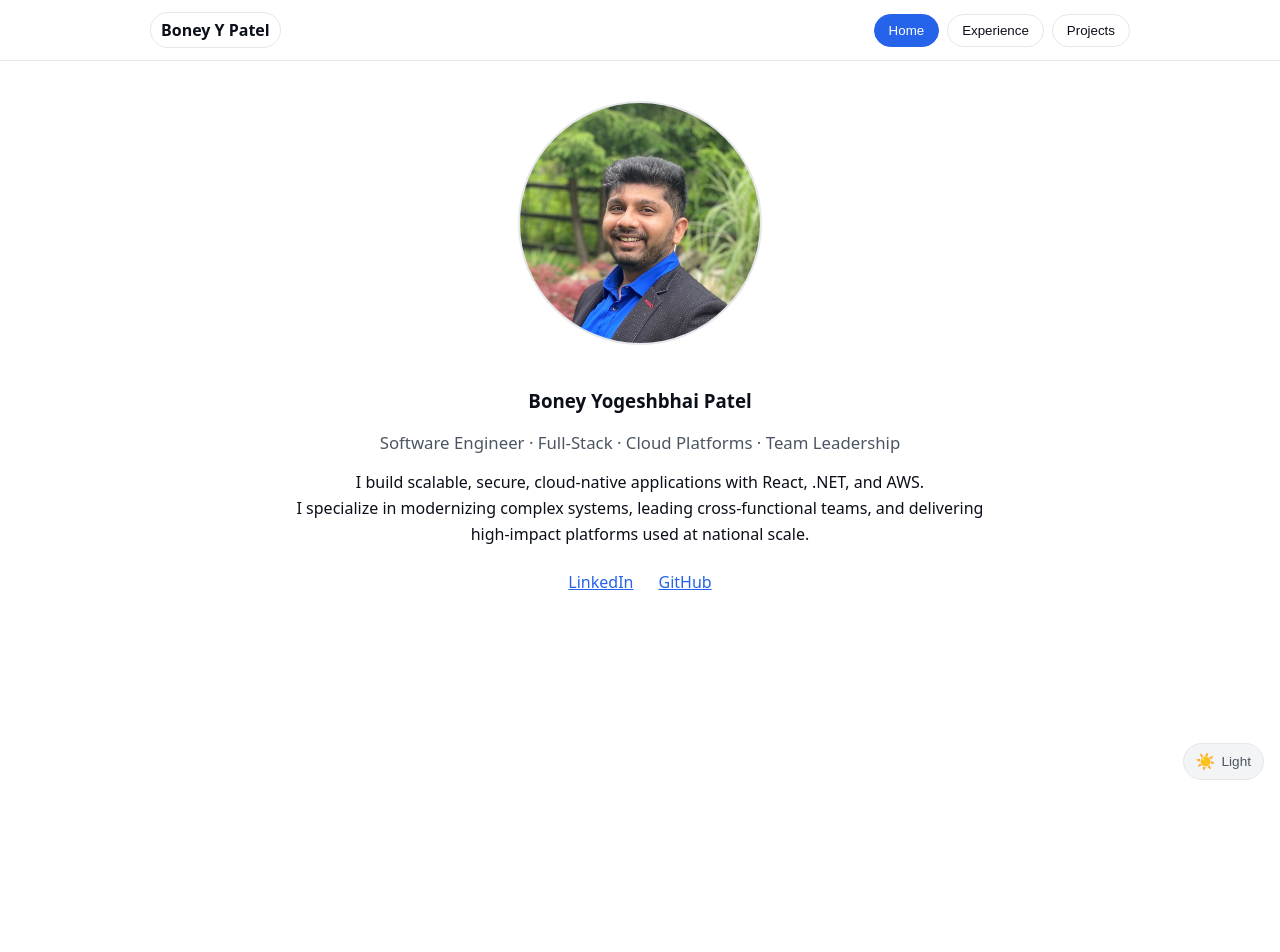
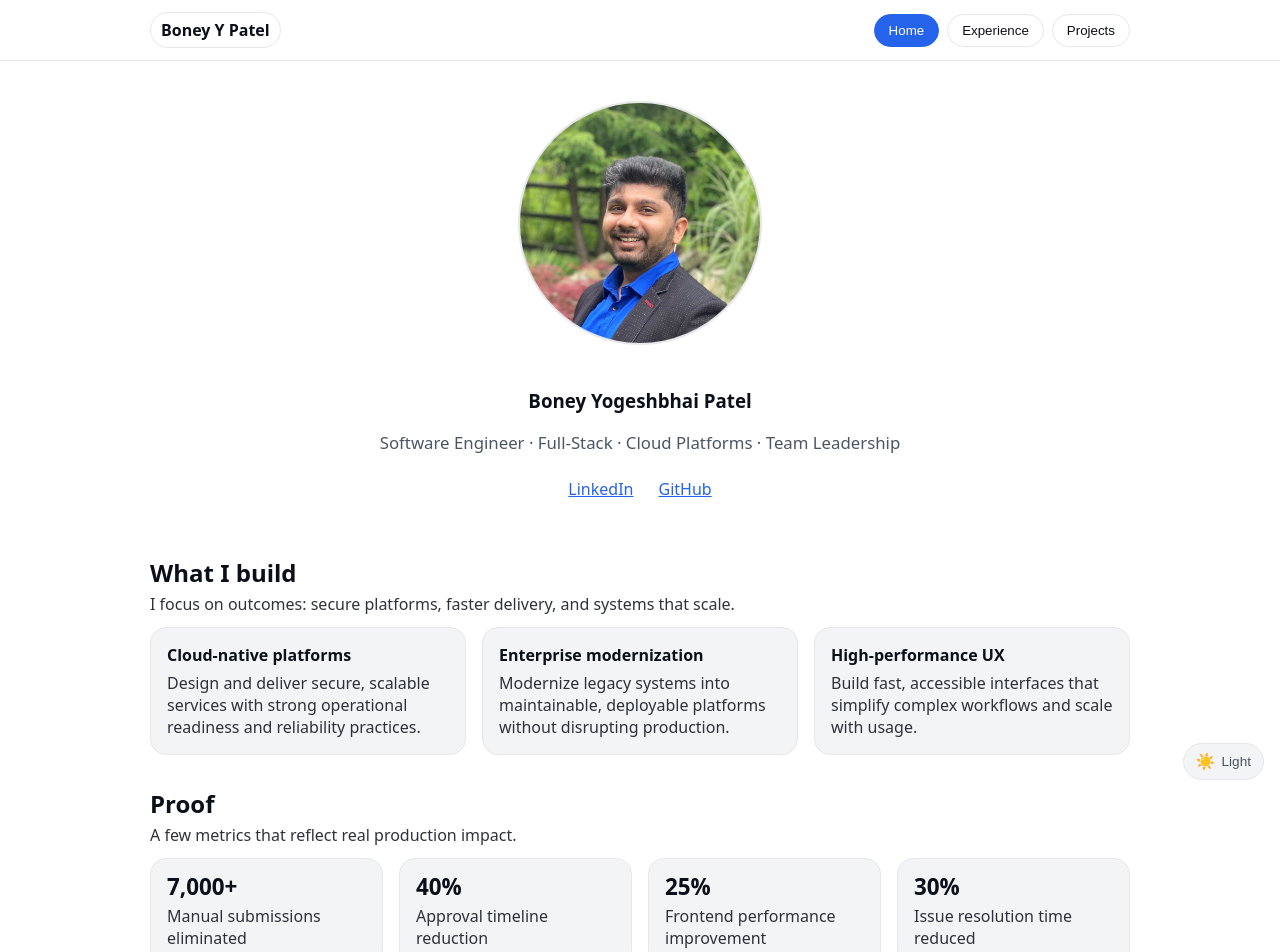
Before and after one commit to boneyp003/boneyp003.github.io, a React (Vite) app: page / in a window 1280 px wide. Shown: the top 952 px of the page. Before the commit the page ends 800 px from the top, so only its background shows below. Built offline with nearby package versions, Linux system fonts and the light colour scheme.

Commit message:
Fix home page

```diff
--- a/src/App.tsx
+++ b/src/App.tsx
@@ -6,6 +6,7 @@ import { Experience } from './components/Experience'
 import Hero from './components/Hero'
 import { Projects } from "./components/Projects"
 import ThemeToggle from './components/ThemeToggle'
+import { Home } from './components/Home';
 
 export default function App() {
   const [theme, setTheme] = useState<Theme>(() => getInitialTheme())
@@ -33,8 +34,10 @@ export default function App() {
 
       <Nav active={page} onChange={setPage} />
       <main style={{ padding: '2.5rem', maxWidth: 980, margin: '0 auto' }}>
-        {page === 'home' && (
-          <section><Hero /></section>
+        {page === "home" && (
+          <section>
+            <Home onNavigate={(p) => setPage(p)} />
+          </section>
         )}
 
         {page === 'experience' && (
--- /dev/null
+++ b/src/components/Card.tsx
@@ -0,0 +1,18 @@
+import type { ReactNode } from "react";
+
+type Props = { children: ReactNode };
+
+export function Card({ children }: Props) {
+  return (
+    <div
+      style={{
+        border: "1px solid var(--border)",
+        background: "var(--card)",
+        borderRadius: 16,
+        padding: "1rem",
+      }}
+    >
+      {children}
+    </div>
+  );
+}
--- a/src/components/Hero.tsx
+++ b/src/components/Hero.tsx
@@ -12,24 +12,11 @@ export default function Hero() {
         <p className={styles.subtitle}>
           Software Engineer · Full-Stack · Cloud Platforms · Team Leadership
         </p>
-
-        <p className={styles.summary}>
-          I build scalable, secure, cloud-native applications with React, .NET, and AWS.
-        </p>
-        <p className={styles.summary}>
-          I specialize in modernizing complex systems, leading cross-functional teams,
-          and delivering high-impact platforms used at national scale.
-        </p>
-
         <div style={{ marginTop: '1.5rem', marginBottom: '1.5rem', justifyContent: 'center', display: 'flex', gap: 25, flexWrap: 'wrap' }}>
           <a href={urls.linkedin} target="_blank" rel="noopener noreferrer">LinkedIn</a>
           <a href={urls.github} target="_blank" rel="noopener noreferrer">GitHub</a>
         </div>
-
-
       </div>
-
-
     </section>
   )
 }
--- /dev/null
+++ b/src/components/Home.tsx
@@ -0,0 +1,164 @@
+import Hero from "./Hero";
+import { caseStudies } from "../data/caseStudies";
+import { stats, pillars, stack } from "../data/home";
+import { Section } from "./Section";
+import { Card } from "./Card";
+import { Stat } from "./Stat";
+
+type Props = {
+  onNavigate: (page: "projects" | "contact") => void;
+};
+
+export function Home({ onNavigate }: Props) {
+  const featured = caseStudies.slice(0, 3);
+
+  return (
+    <div style={{ display: "grid", gap: "2rem" }}>
+      <Hero />
+
+      <Section
+        title="What I build"
+        subtitle="I focus on outcomes: secure platforms, faster delivery, and systems that scale."
+      >
+        <div
+          style={{
+            display: "grid",
+            gridTemplateColumns: "repeat(auto-fit, minmax(220px, 1fr))",
+            gap: "1rem",
+          }}
+        >
+          {pillars.map((p) => (
+            <Card key={p.title}>
+              <div style={{ fontWeight: 800, marginBottom: "0.35rem" }}>{p.title}</div>
+              <div style={{ opacity: 0.85 }}>{p.body}</div>
+            </Card>
+          ))}
+        </div>
+      </Section>
+
+      <Section title="Proof" subtitle="A few metrics that reflect real production impact.">
+        <div
+          style={{
+            display: "grid",
+            gridTemplateColumns: "repeat(auto-fit, minmax(200px, 1fr))",
+            gap: "1rem",
+          }}
+        >
+          {stats.map((s) => (
+            <Stat key={s.label} value={s.value} label={s.label} />
+          ))}
+        </div>
+      </Section>
+
+      <Section
+        title="Featured case studies"
+        subtitle="Deep dives into architecture decisions, constraints, and measurable impact."
+      >
+        <div style={{ display: "grid", gap: "1rem" }}>
+          {featured.map((cs) => (
+            <Card key={cs.id}>
+              <div style={{ display: "grid", gap: "0.25rem" }}>
+                <div style={{ fontWeight: 900 }}>{cs.title}</div>
+                <div style={{ opacity: 0.85 }}>
+                  <strong>{cs.org}</strong>
+                  {cs.timeframe ? ` · ${cs.timeframe}` : ""}
+                </div>
+                <div style={{ opacity: 0.9, marginTop: "0.25rem" }}>
+                  <strong>Impact:</strong> {cs.highlights[0]}
+                </div>
+              </div>
+            </Card>
+          ))}
+        </div>
+
+        <div style={{ display: "flex", gap: 12, flexWrap: "wrap", marginTop: "0.5rem" }}>
+          <button
+            type="button"
+            onClick={() => onNavigate("projects")}
+            style={{
+              border: "1px solid var(--border)",
+              background: "var(--card)",
+              color: "var(--text)",
+              padding: "0.6rem 0.9rem",
+              borderRadius: 12,
+              cursor: "pointer",
+              fontWeight: 700,
+            }}
+          >
+            View all case studies
+          </button>
+          <button
+            type="button"
+            onClick={() => onNavigate("contact")}
+            style={{
+              border: "1px solid var(--border)",
+              background: "transparent",
+              color: "var(--text)",
+              padding: "0.6rem 0.9rem",
+              borderRadius: 12,
+              cursor: "pointer",
+              fontWeight: 700,
+            }}
+          >
+            Contact
+          </button>
+        </div>
+      </Section>
+
+      <Section title="Core stack" subtitle="What I build production systems with.">
+        <div style={{ display: "flex", flexWrap: "wrap", gap: 8 }}>
+          {stack.map((t) => (
+            <span
+              key={t}
+              style={{
+                border: "1px solid var(--border)",
+                background: "var(--card)",
+                padding: "0.35rem 0.6rem",
+                borderRadius: 999,
+                fontSize: "0.9rem",
+              }}
+            >
+              {t}
+            </span>
+          ))}
+        </div>
+      </Section>
+
+      <section
+        style={{
+          border: "1px solid var(--border)",
+          background: "var(--card)",
+          borderRadius: 16,
+          padding: "1.25rem",
+          display: "grid",
+          gap: "0.6rem",
+        }}
+      >
+        <div style={{ fontWeight: 900, fontSize: "1.1rem" }}>
+          Want the architecture and tradeoffs?
+        </div>
+        <div style={{ opacity: 0.85 }}>
+          Start with the case studies. If you’re hiring or want help modernizing a platform, reach out.
+        </div>
+        <div style={{ display: "flex", gap: 12, flexWrap: "wrap", marginTop: "0.25rem" }}>
+          <button
+            type="button"
+            onClick={() => onNavigate("projects")}
+            style={{
+              border: "1px solid var(--border)",
+              background: "var(--bg)",
+              color: "var(--text)",
+              padding: "0.6rem 0.9rem",
+              borderRadius: 12,
+              cursor: "pointer",
+              fontWeight: 800,
+            }}
+          >
+            Read case studies
+          </button>
+
+        </div>
+      </section>
+    </div>
+  );
+}
--- /dev/null
+++ b/src/components/Section.tsx
@@ -0,0 +1,19 @@
+import { type ReactNode } from "react";
+
+type Props = {
+  title: string;
+  subtitle?: string;
+  children: ReactNode;
+};
+
+export function Section({ title, subtitle, children }: Props) {
+  return (
+    <section style={{ display: "grid", gap: "0.75rem" }}>
+      <header style={{ display: "grid", gap: "0.25rem" }}>
+        <h2 style={{ margin: 0 }}>{title}</h2>
+        {subtitle ? <p style={{ margin: 0, opacity: 0.85 }}>{subtitle}</p> : null}
+      </header>
+      {children}
+    </section>
+  );
+}
--- /dev/null
+++ b/src/components/Stat.tsx
@@ -0,0 +1,22 @@
+type Props = {
+  value: string;
+  label: string;
+};
+
+export function Stat({ value, label }: Props) {
+  return (
+    <div
+      style={{
+        border: "1px solid var(--border)",
+        background: "var(--card)",
+        borderRadius: 16,
+        padding: "1rem",
+      }}
+    >
+      <div style={{ fontSize: "1.4rem", fontWeight: 800, lineHeight: 1.1 }}>
+        {value}
+      </div>
+      <div style={{ opacity: 0.85, marginTop: "0.35rem" }}>{label}</div>
+    </div>
+  );
+}
--- /dev/null
+++ b/src/data/home.ts
@@ -0,0 +1,33 @@
+export const stats = [
+  { label: "Manual submissions eliminated", value: "7,000+" },
+  { label: "Approval timeline reduction", value: "40%" },
+  { label: "Frontend performance improvement", value: "25%" },
+  { label: "Issue resolution time reduced", value: "30%" },
+];
+
+export const pillars = [
+  {
+    title: "Cloud-native platforms",
+    body: "Design and deliver secure, scalable services with strong operational readiness and reliability practices.",
+  },
+  {
+    title: "Enterprise modernization",
+    body: "Modernize legacy systems into maintainable, deployable platforms without disrupting production.",
+  },
+  {
+    title: "High-performance UX",
+    body: "Build fast, accessible interfaces that simplify complex workflows and scale with usage.",
+  },
+];
+
+export const stack = [
+  ".NET / C#",
+  "Java",
+  "Angular / TypeScript",
+  "Node.js",
+  "SQL Server",
+  "Azure",
+  "AWS",
+  "CI/CD",
+  "OAuth2 / JWT",
+];
```
